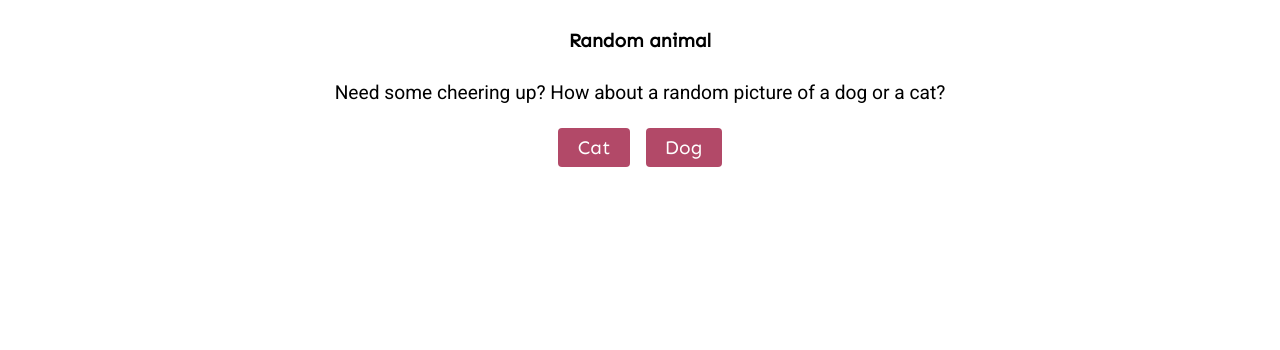
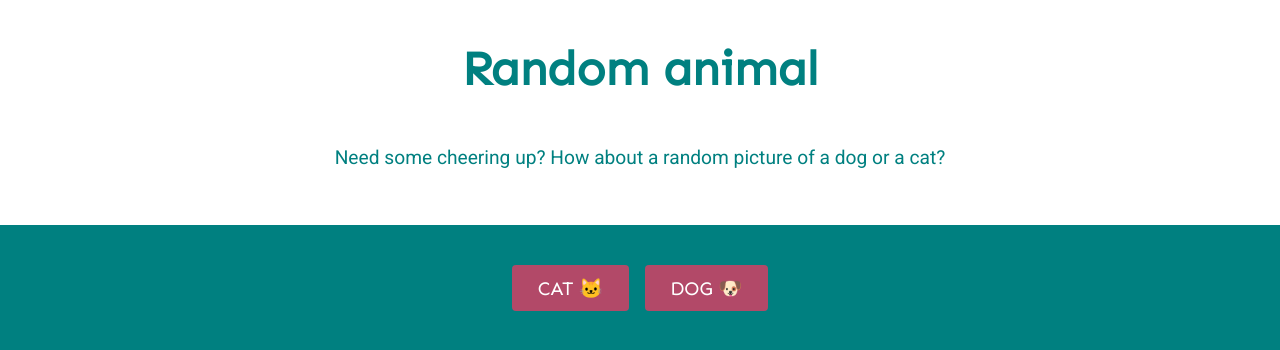
Before and after one commit to jdagmar/random-animal, a React (Create React App) app: page / in a window 1280 px wide. Shown: the top 350 px of the page. Built offline with nearby package versions, Linux system fonts and the light colour scheme.

Commit message:
WIP: new design

```diff
--- a/src/components/Button.tsx
+++ b/src/components/Button.tsx
@@ -5,16 +5,19 @@ import { AnimalType } from '../API/animal';
 type Props = {
   animalType: AnimalType;
   onClick: (animalType: AnimalType) => void;
+  text: string;
 };
 
 const FilledButton = styled.button`
+  cursor: pointer;
+  text-transform: uppercase;
   background-color: #b24968;
   color: #ffffff;
   border: none;
-  padding: 0.5rem 1.2rem;
+  padding: 0.7rem 1.6rem;
   margin: 0.5rem;
   font-family: 'Sen', sans-serif;
-  font-size: 1.2rem;
+  font-size: clamp(1rem, 4vw, 1.2rem);
   border-radius: 0.25rem;
 `;
 
@@ -22,7 +25,7 @@ export const Button = (props: Props) => {
   return (
     <div>
       <FilledButton onClick={() => props.onClick(props.animalType)}>
-        {props.animalType}
+        {props.text}
       </FilledButton>
     </div>
   );
--- a/src/components/Header.tsx
+++ b/src/components/Header.tsx
@@ -1,10 +1,22 @@
 import React from 'react';
 import styled from 'styled-components';
+
+const HeaderContainer = styled.div`
+  background-color: white;
+  width: 100%;
+  margin-bottom: 2rem;
+  padding-bottom: 2.5rem;
+`;
+const HeaderContent = styled.header`
+  margin: auto;
+  // max-width: 64rem;
+  color: teal;
+`;
 
 const MainHeading = styled.h1`
   padding: 0.5rem 1rem;
   font-family: 'Sen', sans-serif;
-  font-size: 1.2rem;
+  font-size: clamp(2rem, 5vw, 3rem);
 `;
 
 const Preamble = styled.p`
@@ -16,11 +28,13 @@ const Preamble = styled.p`
 
 export const Header = () => {
   return (
-    <header>
-      <MainHeading>Random animal</MainHeading>
-      <Preamble>
-        Need some cheering up? How about a random picture of a dog or a cat?
-      </Preamble>
-    </header>
+    <HeaderContainer>
+      <HeaderContent>
+        <MainHeading>Random animal</MainHeading>
+        <Preamble>
+          Need some cheering up? How about a random picture of a dog or a cat?
+        </Preamble>
+      </HeaderContent>
+    </HeaderContainer>
   );
 };
--- a/src/index.tsx
+++ b/src/index.tsx
@@ -1,5 +1,20 @@
 import React from 'react';
 import ReactDOM from 'react-dom';
 import { App } from './App';
+import { createGlobalStyle } from 'styled-components';
 
-ReactDOM.render(<App />, document.getElementById('root'));
+const GlobalStyles = createGlobalStyle`
+  body {
+    background: teal;
+    margin: 0;
+  }
+`;
+
+const rootElement = document.getElementById('root');
+ReactDOM.render(
+  <>
+    <GlobalStyles />
+    <App />
+  </>,
+  rootElement
+);
```
